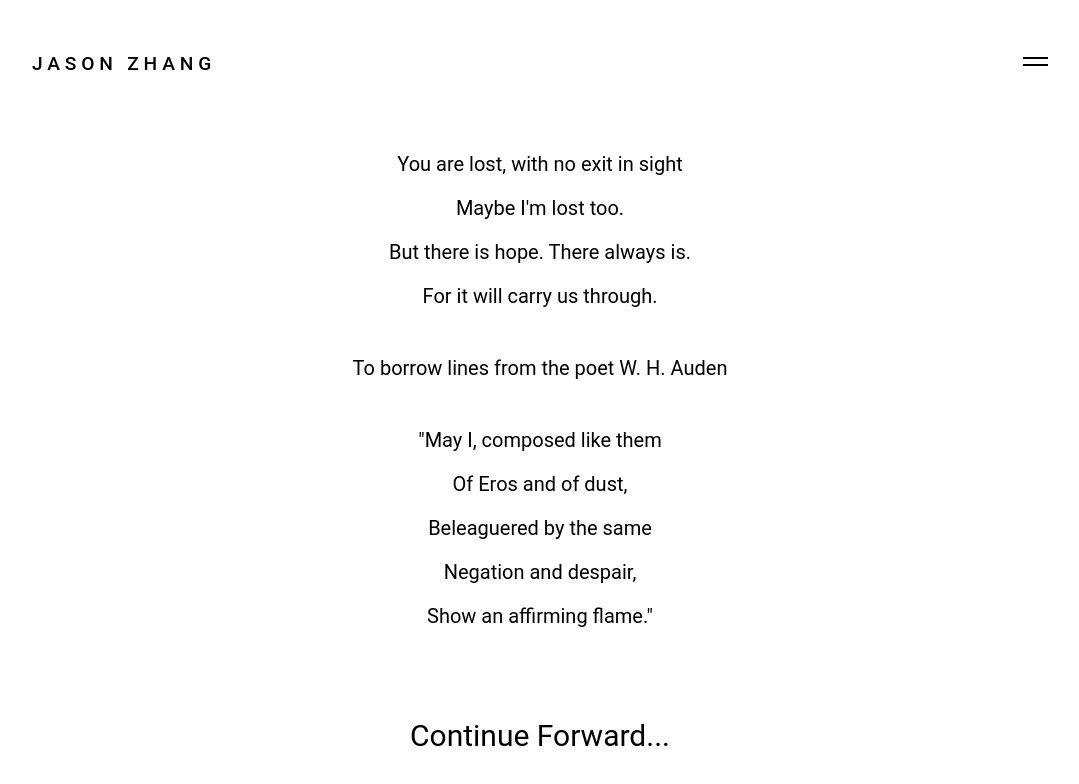
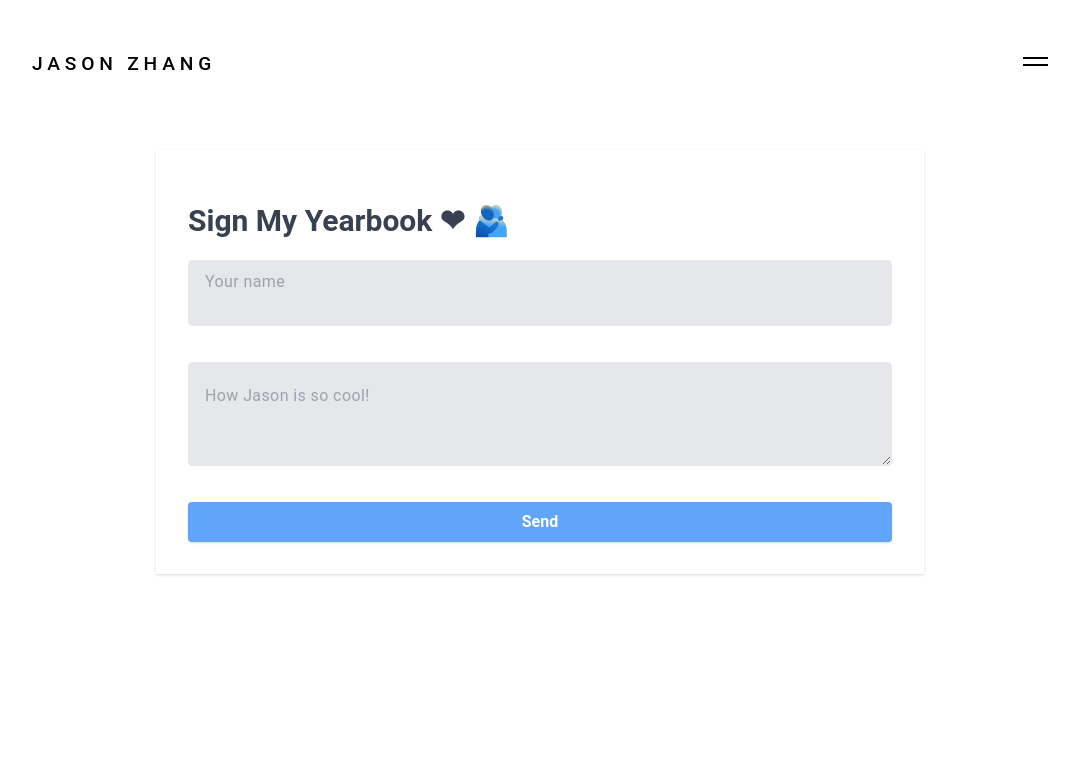
Before and after one commit to Zjjc123/react-portfolio, a React (Create React App) app: page /yearbook in a window 1280 px wide. Shown: the top 784 px of the page, without its empty margins (100-1179 px from the left). Built offline with nearby package versions, Linux system fonts and the light colour scheme.

Commit message:
Basic Yearbook Signer

```diff
--- a/package.json
+++ b/package.json
@@ -10,6 +10,8 @@
     "@testing-library/user-event": "^7.1.2",
     "bootstrap": "^4.4.1",
     "css-tree": "^1.0.0-alpha.39",
+    "emailjs-com": "^3.2.0",
+    "firebase": "^9.0.0",
     "framer-motion": "^2.3.0",
     "gsap": "^3.4.2",
     "lerp": "^1.0.3",
--- a/src/components/Router.js
+++ b/src/components/Router.js
@@ -11,6 +11,7 @@ import Pricing from "../pages/Pricing.js";
 import CodeBytes from "../pages/CodeBytes.js";
 import Poems from "../pages/Poems.js";
 import Page404 from "./404.js";
+import Yearbook from "../pages/Yearbook.js";
 
 const routes = [
   { path: "/projects", name: "Projects", Component: Projects, exact: true },
@@ -30,6 +31,7 @@ const routes = [
     exact: false,
   },
   { path: "/poems", name: "Poems", Component: Poems, exact: true },
+  { path: "/yearbook", name: "Yearbook", Component: Yearbook, exact: true },
   { path: "/", name: "Landing", Component: Landing, exact: true },
   { path: "/", name: "404", Component: Page404, exact: false },
 ];
--- /dev/null
+++ b/src/firebase/firebase.js
@@ -0,0 +1,18 @@
+import { initializeApp } from "firebase/app";
+import { getFirestore } from "firebase/firestore";
+
+const firebaseConfig = {
+  apiKey: "AIzaSyAgIBZxaQCaaiB7FRJE3PkgbxS5vZ2lrtI",
+  authDomain: "portfolio-5dbbd.firebaseapp.com",
+  databaseURL: "https://portfolio-5dbbd.firebaseio.com",
+  projectId: "portfolio-5dbbd",
+  storageBucket: "portfolio-5dbbd.appspot.com",
+  messagingSenderId: "262981737094",
+  appId: "1:262981737094:web:faf2e1bf504745d809cf07",
+  measurementId: "G-YTSE5QWHVQ",
+};
+
+const firebaseApp = initializeApp(firebaseConfig);
+const db = getFirestore();
+
+export { db, firebaseApp };
--- /dev/null
+++ b/src/pages/Yearbook.js
@@ -0,0 +1,100 @@
+import React, { useState } from "react";
+import { motion } from "framer-motion";
+import { db } from "../firebase/firebase";
+import { collection, addDoc } from "firebase/firestore";
+import emailjs from "emailjs-com";
+
+function Yearbook() {
+  const [name, setName] = useState("");
+  const [message, setMessage] = useState("");
+
+  const handleSubmit = async (e) => {
+    e.preventDefault();
+
+    try {
+      await addDoc(collection(db, "yearbook"), {
+        name: name,
+        message: message,
+      });
+      emailjs
+        .sendForm(
+          "service_xgqu39a",
+          "yearbook_template",
+          e.target,
+          "user_JYZ0WwUBco2RUyutgH4np"
+        )
+        .then(
+          (result) => {
+            console.log(result.text);
+          },
+          (error) => {
+            console.log(error.text);
+          }
+        );
+      alert("Yearbook has been submitted!");
+      setName("");
+      setMessage("");
+    } catch (e) {
+      alert(e.message);
+    }
+  };
+  return (
+    <motion.div
+      className="page"
+      initial={{ opacity: 0 }}
+      animate={{ opacity: 1 }}
+      exit={{ opacity: 0 }}
+    >
+      <div className="container">
+        <form
+          id="contact-me"
+          className="w-full mx-auto max-w-3xl bg-white shadow p-8 text-gray-700"
+          onSubmit={handleSubmit}
+        >
+          <h2 className="w-full my-2 text-3xl font-bold leading-tight my-5">
+            Sign My Yearbook &#10084; &#129730;
+          </h2>
+          <div className="flex flex-wrap mb-6">
+            <div className="relative w-full appearance-none label-floating">
+              <input
+                name="name"
+                className="tracking-wide py-2 px-4 mb-3 leading-relaxed appearance-none block w-full bg-gray-200 border border-gray-200 rounded focus:outline-none focus:bg-white focus:border-gray-500"
+                id="name"
+                type="text"
+                placeholder="Your name"
+                required
+                value={name}
+                onChange={(e) => setName(e.target.value)}
+              />
+            </div>
+          </div>
+          <div className="flex flex-wrap mb-6">
+            <div className="relative w-full appearance-none label-floating">
+              <textarea
+                name="message"
+                className="autoexpand tracking-wide pt-5 pb-10 px-4 mb-3 leading-relaxed appearance-none block w-full bg-gray-200 border border-gray-200 rounded focus:outline-none focus:bg-white focus:border-gray-500"
+                id="message"
+                type="text"
+                placeholder="How Jason is so cool!"
+                value={message}
+                required
+                onChange={(e) => setMessage(e.target.value)}
+              ></textarea>
+            </div>
+          </div>
+
+          <div className="">
+            <button
+              className="w-full shadow bg-blue-400 hover:bg-teal-400 focus:shadow-outline focus:outline-none text-white font-bold py-2 px-4 rounded"
+              type="submit"
+            >
+              Send
+            </button>
+          </div>
+        </form>
+      </div>
+    </motion.div>
+  );
+}
+
+export default Yearbook;
```
Also changed, not shown: 2 other files (tests, documents, lock files or other folders).
